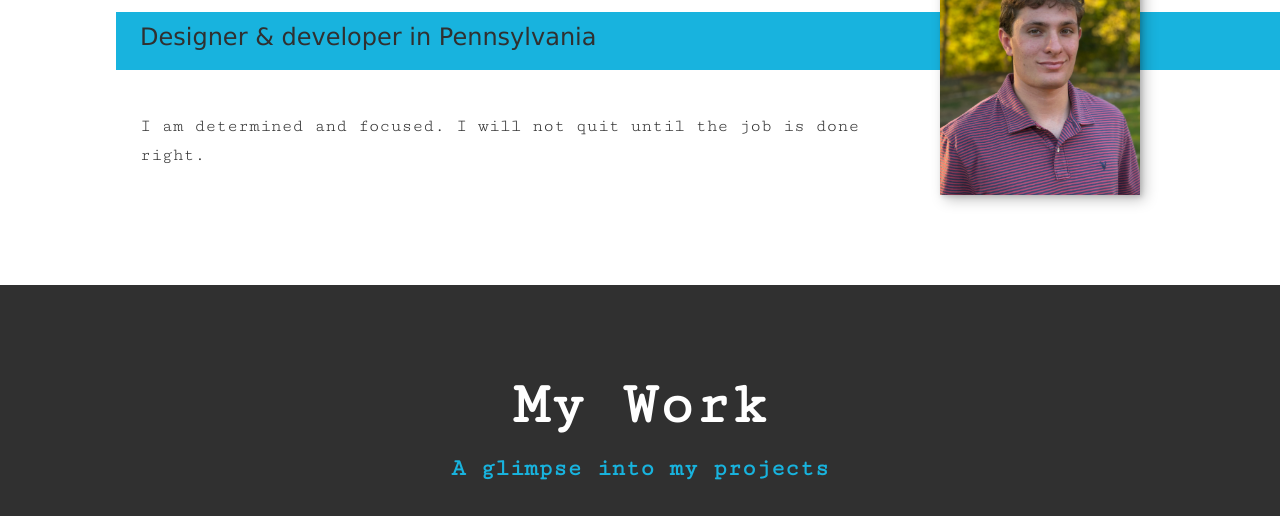
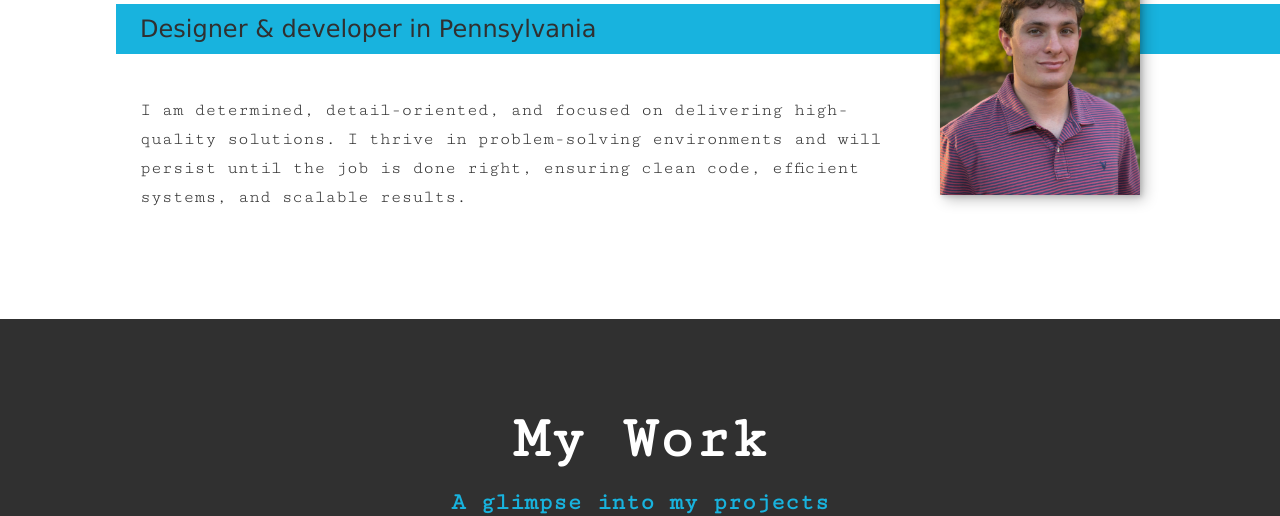
Before and after one commit to Dzook1/Portfolio, a plain HTML site: page index.html in a window 1280 px wide. Shown: the part 1301-1817 px from the top of the page. Drawn offline with Linux system fonts and the light colour scheme; a web font is replaced by a local one.

Commit message:
updated about me

```diff
--- a/index.html
+++ b/index.html
@@ -70,7 +70,7 @@
     <p class="section-subtitle section-subtitle-about">Designer & developer in Pennsylvania</p>
 
     <div class="about-me-body">
-        <p>I am determined and focused. I will not quit until the job is done right.</p>
+        <p>I am determined, detail-oriented, and focused on delivering high-quality solutions. I thrive in problem-solving environments and will persist until the job is done right, ensuring clean code, efficient systems, and scalable results.</p>
     </div>
 
     <img src="images/IMG_5623 (1).jpg" alt="me playing basketball" class="about-me-img">
```
